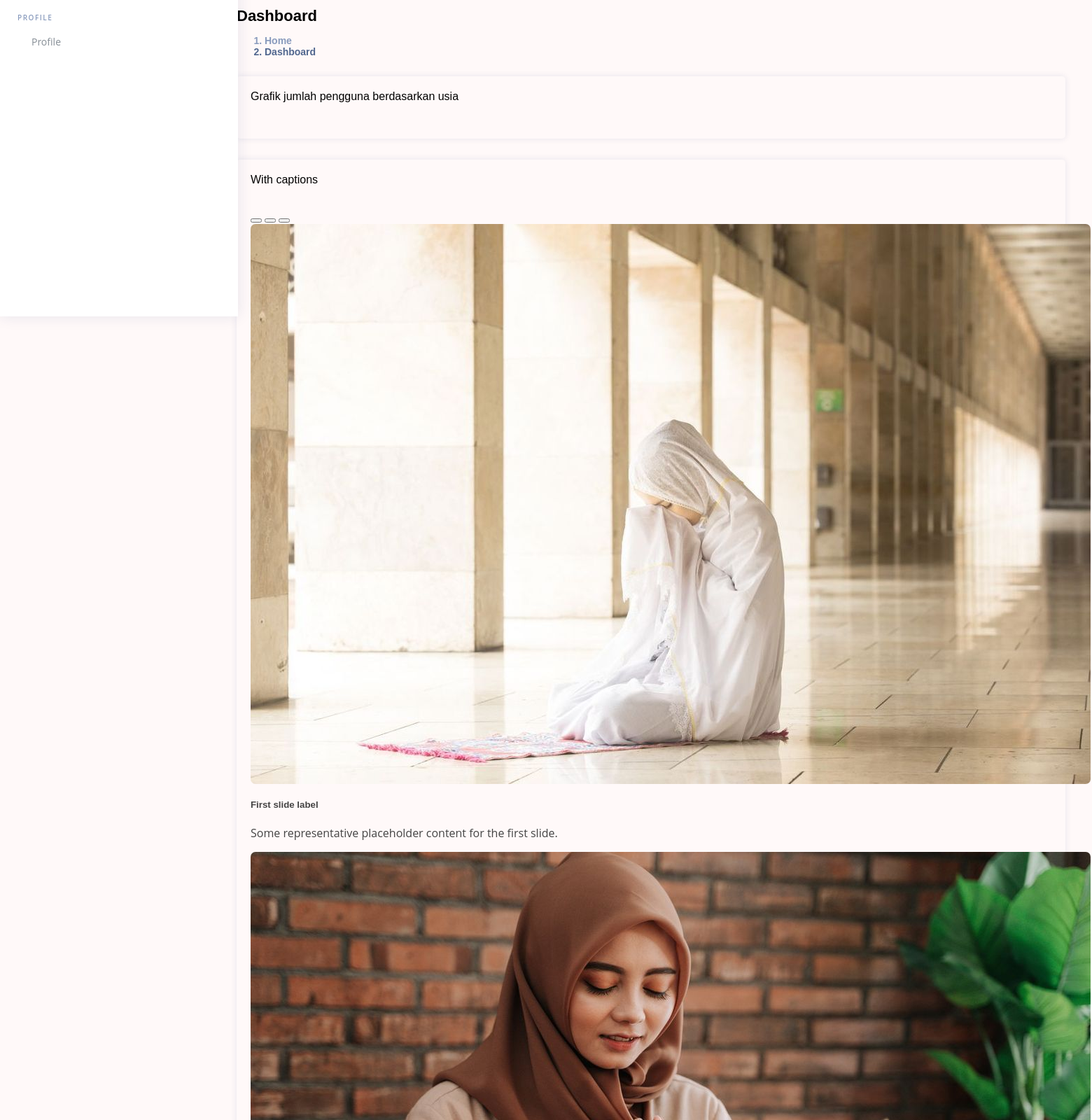
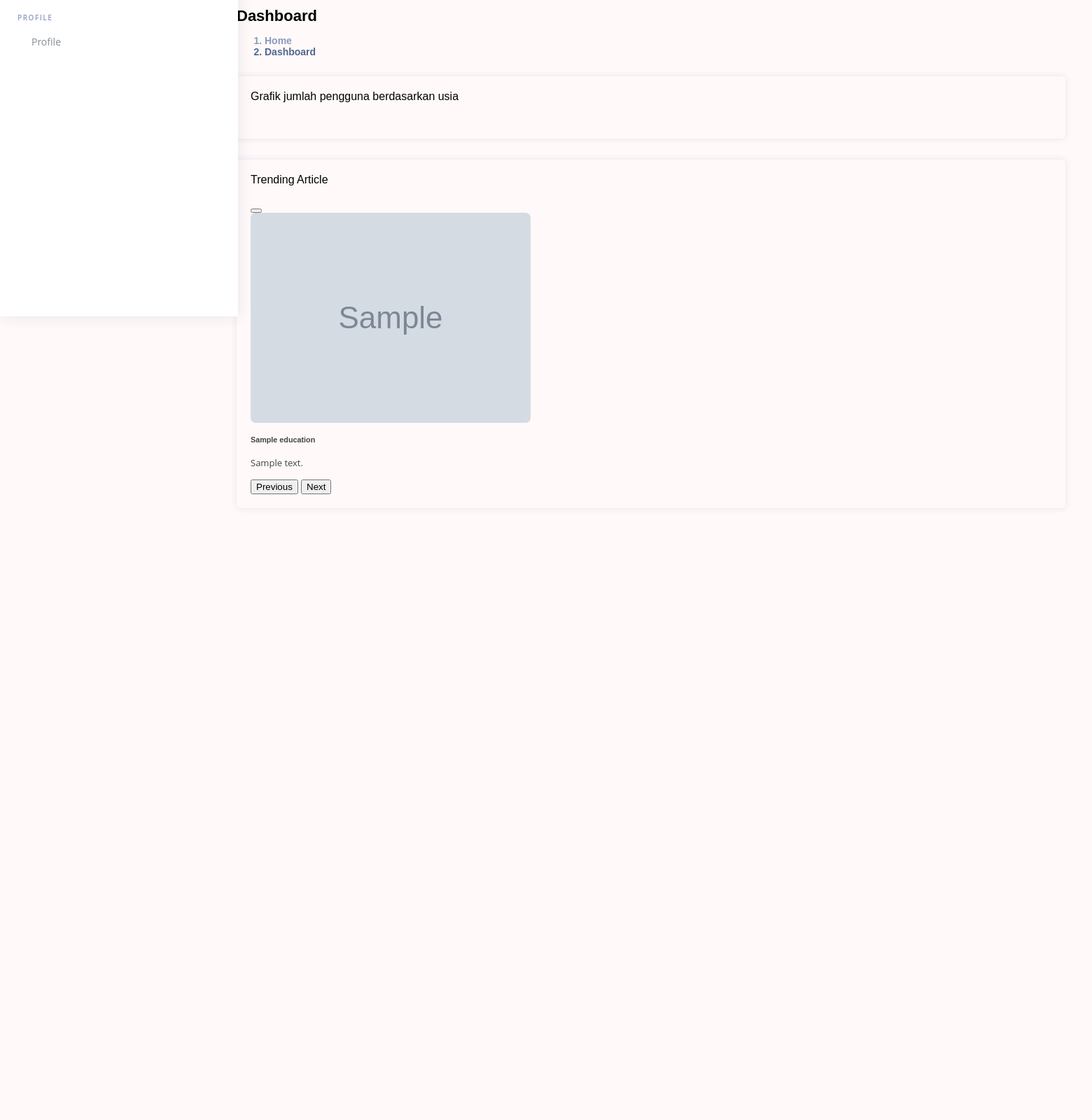
Before and after one commit to AzzaWafiqurrohmah/MuslimahGuide, a PHP site: the page made by src/view/dashboard.php in a window 1560 px wide. Shown: the part 348-1948 px from the top of the page at 70% size. After the commit the page ends 1054 px from the top, so only its background shows below. Run offline with PHP 8.4, Linux system fonts and the light colour scheme; the template is opened without the code that fills it: most values are stand-ins (such as "Sample title", 1, 10 or a date in 2020); grey boxes marked "Sample" are stand-in pictures.

Commit message:
add: dashboard education

```diff
--- a/src/view/dashboard.php
+++ b/src/view/dashboard.php
@@ -216,37 +216,26 @@
                 <!-- Budget Report -->
                 <div class="card">
                     <div class="card-body">
-                        <h5 class="card-title">With captions</h5>
+                        <h5 class="card-title">Trending Article</h5>
 
                         <!-- Slides with captions -->
                         <div id="carouselExampleCaptions" class="carousel slide" data-bs-ride="carousel">
                             <div class="carousel-indicators">
-                                <button type="button" data-bs-target="#carouselExampleCaptions" data-bs-slide-to="0" class="active" aria-current="true" aria-label="Slide 1"></button>
-                                <button type="button" data-bs-target="#carouselExampleCaptions" data-bs-slide-to="1" aria-label="Slide 2"></button>
-                                <button type="button" data-bs-target="#carouselExampleCaptions" data-bs-slide-to="2" aria-label="Slide 3"></button>
+                                <?php foreach ($education as $i => $row): ?>
+                                    <button type="button" data-bs-target="#carouselExampleCaptions" data-bs-slide-to="<?= $i ?>" <?= $i == 0 ? 'class="active" aria-current="true"' : '' ?> aria-label="Slide <?= $i + 1 ?>"></button>
+                                <?php endforeach; ?>
                             </div>
+
                             <div class="carousel-inner">
-                                <div class="carousel-item active">
-                                    <img src="/assets/img/card-1.jpeg" style="border-radius: 7px" class="d-block w-100" alt="...">
-                                    <div class=class="card-text" style="margin-top: 10px">
-                                        <h5>First slide label</h5>
-                                        <p>Some representative placeholder content for the first slide.</p>
+                                <?php foreach ($education as $i => $row): ?>
+                                    <div class="carousel-item <?= $i == 0 ? 'active' : '' ?>">
+                                        <img src="/assets/img/education/<?= $row['img']; ?>" style="border-radius: 7px" class="d-block w-100" alt="...">
+                                        <div class="card-text" style="margin-top: 10px">
+                                            <h5><?= $row['title']; ?></h5>
+                                            <p><?= $row['contents']; ?></p>
+                                        </div>
                                     </div>
-                                </div>
-                                <div class="carousel-item">
-                                    <img src="/assets/img/card-2.jpeg" class="d-block w-100" alt="..." style="border-radius: 7px">
-                                    <div class="card-text" style="margin-top: 10px">
-                                        <h5>Second slide label</h5>
-                                        <p>Some representative placeholder content for the second slide.</p>
-                                    </div>
-                                </div>
-                                <div class="carousel-item">
-                                    <img src="/assets/img/card-4.jpeg" class="d-block w-100" alt="..." style="border-radius: 7px">
-                                    <div class="card-text" style="margin-top: 10px">
-                                        <h5>Third slide label</h5>
-                                        <p>Some representative placeholder content for the third slide.</p>
-                                    </div>
-                                </div>
+                                <?php endforeach; ?>
                             </div>
 
                             <button class="carousel-control-prev" type="button" data-bs-target="#carouselExampleCaptions" data-bs-slide="prev">
@@ -257,11 +246,7 @@
                                 <span class="carousel-control-next-icon" aria-hidden="true"></span>
                                 <span class="visually-hidden">Next</span>
                             </button>
-
-                        </div><!-- End Slides with captions -->
-
-                    </div>
-                </div><!-- End Budget Report -->
+                        </div>
 
             </div><!-- End Right side columns -->
 
```
Also changed, not shown: src/Repository/EducationRepository.php (+9 -0 lines), src/controller/dashboardController.php (+8 -0 lines), src/view/code.php (deleted, +0 -31 lines), public/assets/img/education/Niqab_Sastra-Arab-UI.jpg (added), public/assets/img/education/nyeri-haid-berlebihan-web-300x300.jpg (added).
